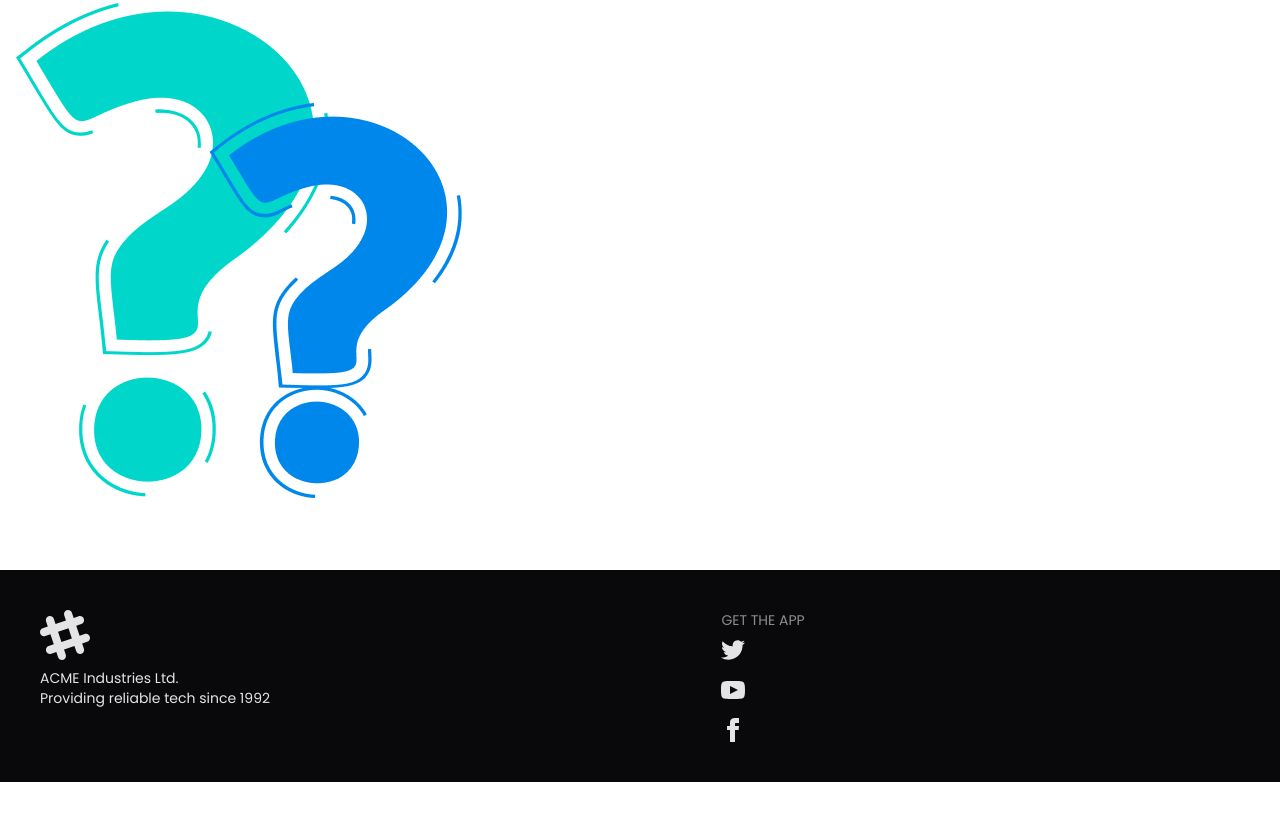
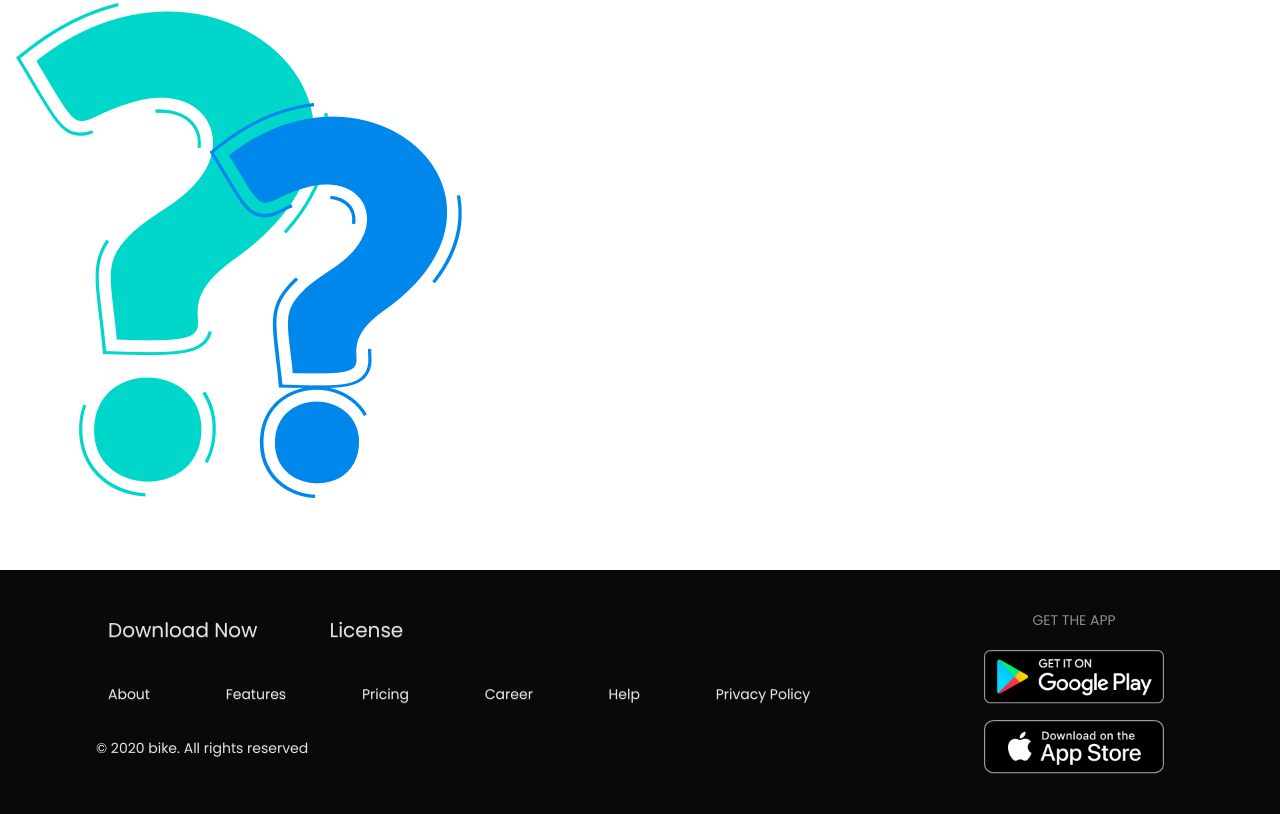
Before and after one commit to Ripa1518/biker-zone, a plain HTML site: page index.html in a window 1280 px wide. Shown: the part 2714-3528 px from the top of the page. Before the commit the page ends 3496 px from the top, so only its background shows below. Drawn offline with nearby package versions, Linux system fonts and the light colour scheme.

Commit message:
added footer final section

```diff
--- a/index.html
+++ b/index.html
@@ -356,63 +356,38 @@ goal for the month and year.</p>
     </section>
      </main>
     <!-- footer section...  -->
-     <footer class="footer sm:footer-horizontal bg-neutral text-neutral-content p-10">
-  <aside>
-    <svg
-      width="50"
-      height="50"
-      viewBox="0 0 24 24"
-      xmlns="http://www.w3.org/2000/svg"
-      fill-rule="evenodd"
-      clip-rule="evenodd"
-      class="fill-current">
-      <path
-        d="M22.672 15.226l-2.432.811.841 2.515c.33 1.019-.209 2.127-1.23 2.456-1.15.325-2.148-.321-2.463-1.226l-.84-2.518-5.013 1.677.84 2.517c.391 1.203-.434 2.542-1.831 2.542-.88 0-1.601-.564-1.86-1.314l-.842-2.516-2.431.809c-1.135.328-2.145-.317-2.463-1.229-.329-1.018.211-2.127 1.231-2.456l2.432-.809-1.621-4.823-2.432.808c-1.355.384-2.558-.59-2.558-1.839 0-.817.509-1.582 1.327-1.846l2.433-.809-.842-2.515c-.33-1.02.211-2.129 1.232-2.458 1.02-.329 2.13.209 2.461 1.229l.842 2.515 5.011-1.677-.839-2.517c-.403-1.238.484-2.553 1.843-2.553.819 0 1.585.509 1.85 1.326l.841 2.517 2.431-.81c1.02-.33 2.131.211 2.461 1.229.332 1.018-.21 2.126-1.23 2.456l-2.433.809 1.622 4.823 2.433-.809c1.242-.401 2.557.484 2.557 1.838 0 .819-.51 1.583-1.328 1.847m-8.992-6.428l-5.01 1.675 1.619 4.828 5.011-1.674-1.62-4.829z"></path>
-    </svg>
-    <p>
-      ACME Industries Ltd.
-      <br />
-      Providing reliable tech since 1992
-    </p>
-  </aside>
-  <nav>
-    <h6 class="footer-title">Get the App</h6>
+     <footer class="footer sm:footer-horizontal bg-neutral text-neutral-content md:p-10">
+  <div class="flex flex-col">
+    <div class="space-y-6">
+    <div class="flex text-xl ml-4 md:ml-12">
+   <button class="btn btn-ghost md:mr-8 px-5">Download Now</button>
+   <button class="btn btn-ghost px-5">License</button>
+  </div>
+  <div class=" ml-4 md:ml-12">
+    <button class="btn btn-ghost mr-8 px-5">About</button>
+    <button class="btn btn-ghost mr-8 px-5">Features</button>
+    <button class="btn btn-ghost mr-8 px-5">Pricing</button>
+    <button class="btn btn-ghost mr-8 px-5">Career</button>
+    <button class="btn btn-ghost mr-8 px-5">Help</button>
+    <button class="btn btn-ghost px-5">Privacy Policy</button>
+  </div>
+  <p class="ml-4 md:ml-14 text-center md:text-left">© 2020 bike. All rights reserved</p>
+  </div>
+  </div>
+  <div class="mx-auto ">
+    <nav>
+    <h6 class="footer-title text-center mb-5">Get the App</h6>
     <div class="grid grid-cols-1 gap-4">
       <a>
-        <svg
-          xmlns="http://www.w3.org/2000/svg"
-          width="24"
-          height="24"
-          viewBox="0 0 24 24"
-          class="fill-current">
-          <path
-            d="M24 4.557c-.883.392-1.832.656-2.828.775 1.017-.609 1.798-1.574 2.165-2.724-.951.564-2.005.974-3.127 1.195-.897-.957-2.178-1.555-3.594-1.555-3.179 0-5.515 2.966-4.797 6.045-4.091-.205-7.719-2.165-10.148-5.144-1.29 2.213-.669 5.108 1.523 6.574-.806-.026-1.566-.247-2.229-.616-.054 2.281 1.581 4.415 3.949 4.89-.693.188-1.452.232-2.224.084.626 1.956 2.444 3.379 4.6 3.419-2.07 1.623-4.678 2.348-7.29 2.04 2.179 1.397 4.768 2.212 7.548 2.212 9.142 0 14.307-7.721 13.995-14.646.962-.695 1.797-1.562 2.457-2.549z"></path>
-        </svg>
+        <img src="images/others/android.png" alt="" class="w-2/3 mx-auto">
       </a>
       <a>
-        <svg
-          xmlns="http://www.w3.org/2000/svg"
-          width="24"
-          height="24"
-          viewBox="0 0 24 24"
-          class="fill-current">
-          <path
-            d="M19.615 3.184c-3.604-.246-11.631-.245-15.23 0-3.897.266-4.356 2.62-4.385 8.816.029 6.185.484 8.549 4.385 8.816 3.6.245 11.626.246 15.23 0 3.897-.266 4.356-2.62 4.385-8.816-.029-6.185-.484-8.549-4.385-8.816zm-10.615 12.816v-8l8 3.993-8 4.007z"></path>
-        </svg>
+        <img src="images/others/ios.png" alt="" class="w-2/3 mx-auto">
       </a>
-      <a>
-        <svg
-          xmlns="http://www.w3.org/2000/svg"
-          width="24"
-          height="24"
-          viewBox="0 0 24 24"
-          class="fill-current">
-          <path
-            d="M9 8h-3v4h3v12h5v-12h3.642l.358-4h-4v-1.667c0-.955.192-1.333 1.115-1.333h2.885v-5h-3.808c-3.596 0-5.192 1.583-5.192 4.615v3.385z"></path>
-        </svg>
-      </a>
+
     </div>
   </nav>
+  </div>
 </footer>
 </body>
 </html>
```
